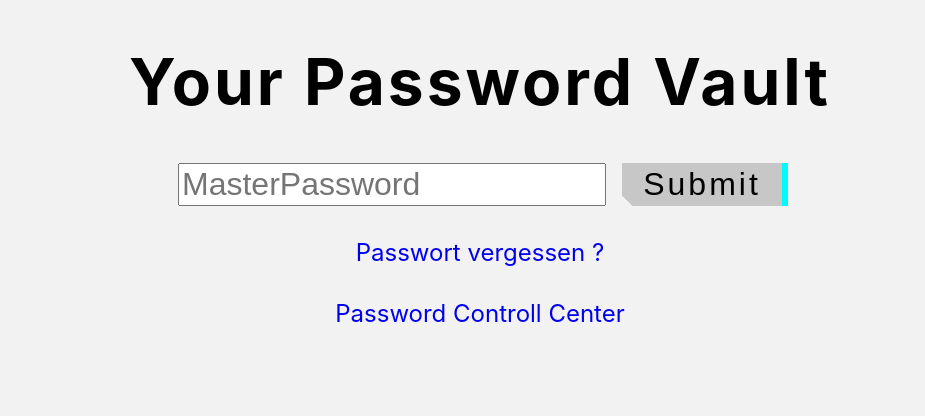
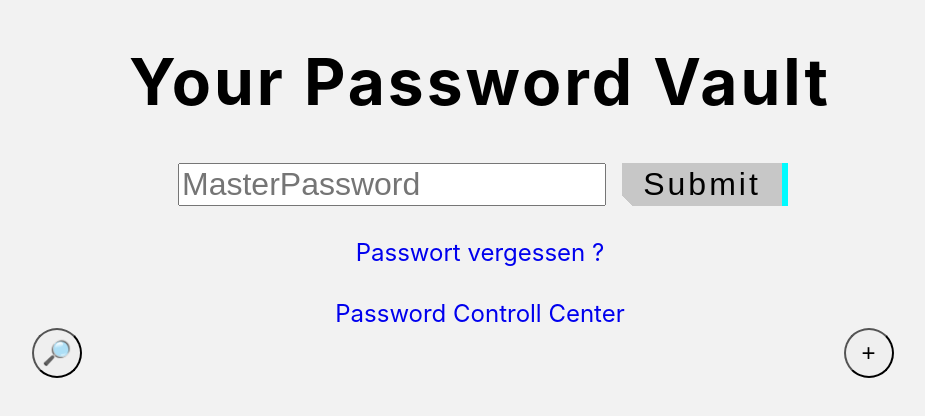
Before and after one commit to RickKollenbroich93/vault, a React (Vite) app: page / in a window 1280 px wide. Shown: the top 416 px of the page, without its empty margins (160-1085 px from the left). Built offline with nearby package versions, Linux system fonts and the light colour scheme.

Commit message:
Add buttons

```diff
--- /dev/null
+++ b/src/app/components/Buttons/Buttons.module.css
@@ -0,0 +1,21 @@
+h1 {
+  color: red;
+}
+.addBtn {
+  font-size: 1.5rem;
+  width: 50px;
+  height: 50px;
+  border-radius: 30px;
+}
+.searchBtn {
+  font-size: 1.5rem;
+  width: 50px;
+  height: 50px;
+  border-radius: 30px;
+}
+.buttonWrapper {
+  display: flex;
+  width: 100%;
+  padding-left: 15%;
+  gap: 70%;
+}
--- /dev/null
+++ b/src/app/components/Buttons/Buttons.tsx
@@ -0,0 +1,11 @@
+import React from 'react';
+import styles from './Buttons.module.css';
+
+export default function Forgot(): JSX.Element {
+  return (
+    <div className={styles.buttonWrapper}>
+      <button className={styles.searchBtn}>🔎</button>
+      <button className={styles.addBtn}>+</button>
+    </div>
+  );
+}
--- a/src/app/pages/dashboard/Dashboard.tsx
+++ b/src/app/pages/dashboard/Dashboard.tsx
@@ -3,6 +3,7 @@ import styles from './Dashboard.module.css';
 import { Link } from 'react-router-dom';
 import type { Credential } from '../../../types';
 import CredentialCard from '../../components/CredentialCard/CredentialCard';
+import Buttons from '../../components/Buttons/Buttons';
 
 export default function Dashboard(): JSX.Element {
   const [credentials, setCredentials] = useState<Credential[]>([]);
@@ -24,29 +25,11 @@ export default function Dashboard(): JSX.Element {
     }
   }, [masterPassword]);
 
-  //   const rerun = true;
-  //   function styleTimer(rerun: boolean) {
-  //     rerun = false;
-
-  //     setTimeout(styleTimer, 10000);
-
-  //     return rerun;
-  //   }
-
   return (
     <main className={styles.container}>
       <div className={styles.h1Wrapper}>
         <h1 className={styles.header}>Your Password Vault</h1>
-
-        {/* <h1
-          className={`${
-            styleTimer(rerun) == false ? styles.headerNorma : styles.header
-          }`}
-        >
-          Your Password Vault
-        </h1> */}
       </div>
-
       <form
         className={styles.actionWrapper}
         onSubmit={(event) => {
@@ -67,7 +50,6 @@ export default function Dashboard(): JSX.Element {
           Submit
         </button>
       </form>
-
       <Link className={styles.link} to="/Forgot">
         Passwort vergessen ?
       </Link>
@@ -80,6 +62,7 @@ export default function Dashboard(): JSX.Element {
             <CredentialCard credentialData={credential} />
           ))}
       </div>
+      <Buttons />
     </main>
   );
 }
```
